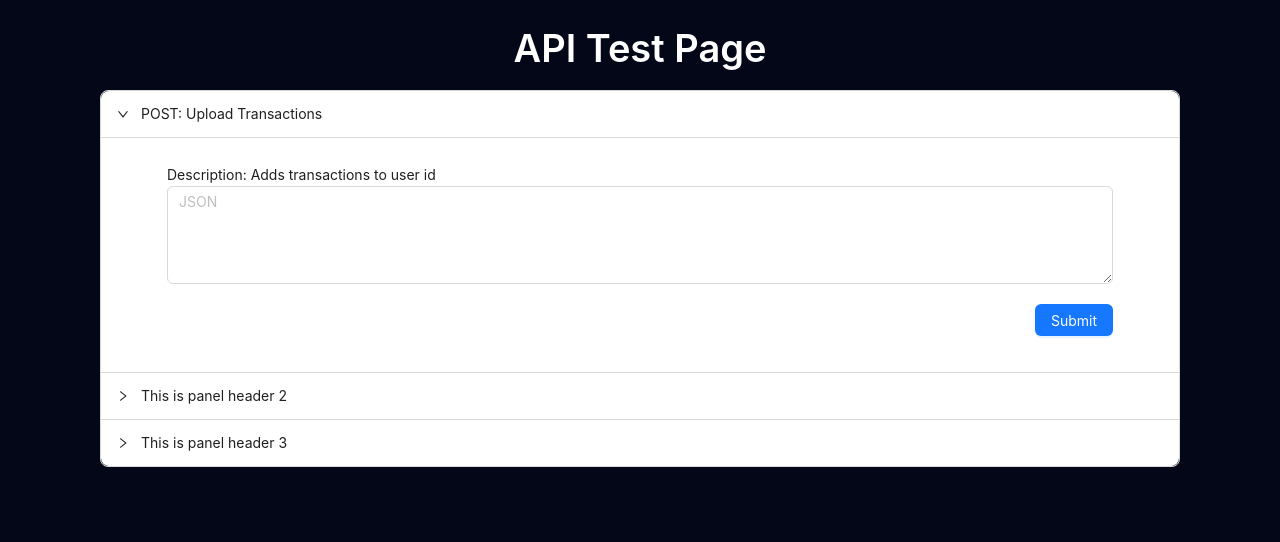
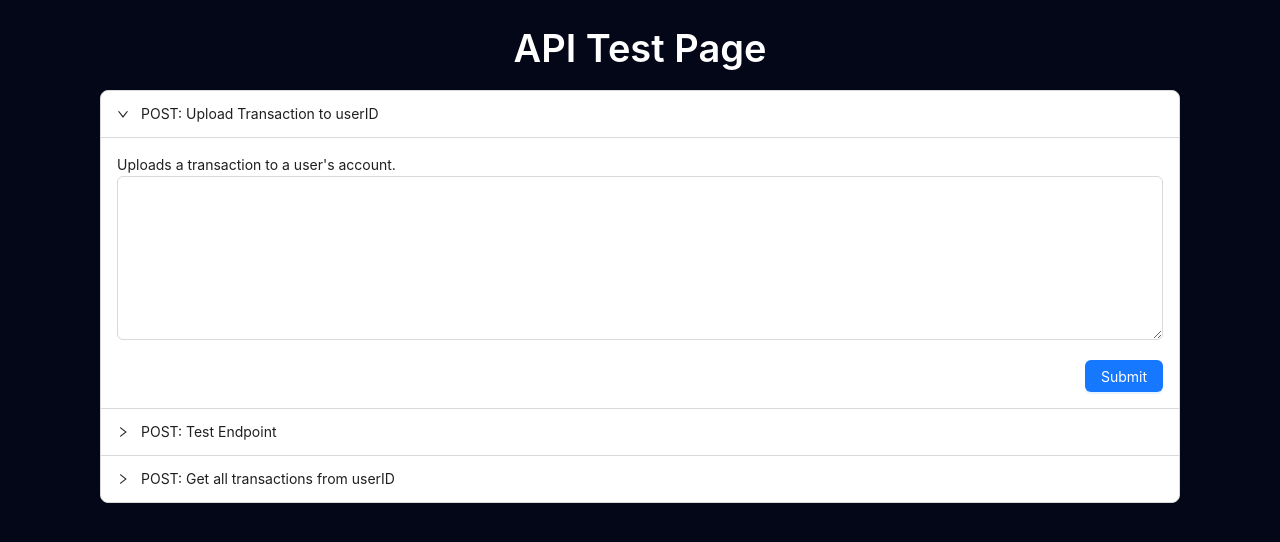
Before and after one commit to nichtg/Moniwise, a React (Vite) app: page /api in a window 1280 px wide. Shown: the top 542 px of the page. Built offline with nearby package versions, Linux system fonts and the light colour scheme.

Commit message:
added functionality to generate api endpoint elements based on a json file.

```diff
--- a/server.js
+++ b/server.js
@@ -19,5 +19,5 @@ app.get("/test", (req, res) => {
   res.send("Hello World!");
 });
 app.listen(3000, () =>
-  console.log("UI hosted on http://localhost:5173\nServer hosted on http://localhost:3000")
+  console.log("UI hosted on http://localhost:5173\nAPI Testing is on http://localhost:5173/api\nServer hosted on http://localhost:3000")
 );
--- /dev/null
+++ b/src/assets/ApiConfig.json
@@ -0,0 +1,26 @@
+[
+  {
+    "label": "Upload Transaction to userID",
+    "description": "Uploads a transaction to a user's account.",
+    "name": "uploadTransaction",
+    "method": "POST",
+    "input": "textarea",
+    "rules": [{ "required": true, "message": "Please input your description!" }]
+  },
+  {
+    "label": "Test Endpoint",
+    "description": "Test Endpoint",
+    "name": "testEndpoint",
+    "method": "POST",
+    "input": "text",
+    "rules": [{ "required": true, "message": "Please input your description!" }]
+  },
+  {
+    "label": "Get all transactions from userID",
+    "description": "Gets all transactions from a user's account.",
+    "name": "getTransactions",
+    "method": "POST",
+    "input": "textarea",
+    "rules": [{ "required": true, "message": "Please input your description!" }]
+  }
+]
--- /dev/null
+++ b/src/assets/ApiEndpointGenerator.jsx
@@ -0,0 +1,92 @@
+import { useState } from "react";
+import {
+  Button,
+  Card,
+  Col,
+  Collapse,
+  Form,
+  Input,
+  Row,
+  Typography,
+} from "antd";
+import "./../App.css";
+
+export const ApiEndpointGenerator = (apiConfig, onSubmit) => {
+  const [form] = Form.useForm();
+  const [selectedIndex, setSelectedIndex] = useState(0);
+  const [currentFormInput, setCurrentFormInput] = useState("");
+
+  const onFinish = (values) => {
+    //get values from formInput
+    console.log("currentFormInput: ", currentFormInput);
+    console.log("Form values:", form.getFieldValue(`${currentFormInput}`));
+
+    // onSubmit(values);
+  };
+
+  const onFinishFailed = (errorInfo) => {
+    console.log("currentFormInput: ", currentFormInput);
+    console.log("Failed:", errorInfo);
+  };
+
+  //reads the json file and creates a header for each api endpoint.
+  //each header contains a form, button, description and maybe input
+  return (
+    <div>
+      <Collapse
+        style={{
+          textAlign: "left",
+          background: "#ffffff",
+        }}
+        defaultActiveKey={selectedIndex}>
+        {apiConfig.map((section, index) => {
+          const { input, label, name, rules, description, method } = section;
+          return (
+            <Collapse.Panel key={index} header={`${method}: ${label}`}>
+              <Form
+                form={form}
+                name={`${name}-form`}
+                onFinish={onFinish}
+                onFinishFailed={onFinishFailed}>
+                <Typography.Text>{description}</Typography.Text>
+                {input === "textarea" && (
+                  <Form.Item name={`${name}-textarea`} rules={rules} noStyle>
+                    <Input.TextArea rows={7} />
+                  </Form.Item>
+                )}
+                {input === "text" && (
+                  <Form.Item name={`${name}-text`} rules={rules} noStyle>
+                    <Input />
+                  </Form.Item>
+                )}
+                <Row>
+                  <Col
+                    span={24}
+                    style={{
+                      display: "flex",
+                      justifyContent: "end",
+                      verticalAlign: "middle",
+                      padding: "20px 0px 0px 0px",
+                    }}>
+                    <Form.Item noStyle shouldUpdate={true}>
+                      <Button
+                        type="primary"
+                        onClick={() => {
+                          setCurrentFormInput(`${name}-${input}`);
+                        }}
+                        htmlType="submit">
+                        Submit
+                      </Button>
+                    </Form.Item>
+                  </Col>
+                </Row>
+              </Form>
+            </Collapse.Panel>
+          );
+        })}
+      </Collapse>
+    </div>
+  );
+};
+
+export default ApiEndpointGenerator;
--- a/src/assets/Api_ItemConfig.jsx
+++ b/src/assets/Api_ItemConfig.jsx
@@ -1,12 +1,42 @@
-import { Button, Col, Collapse, Row, Typography, theme } from "antd";
+//KEPT FOR REFERENCE ONLY, REPLACED BY ApiEndpointGenerator.jsx. Will be removed after migration is complete.
+import React from "react";
+import { Button, Col, Row, Typography, Form, Input } from "antd";
 import "./../App.css";
-import TextArea from "antd/es/input/TextArea";
 
-export const getItems = (panelStyle, createTransaction) => [
+const Api_ItemConfig = () => {
+  const [form] = Form.useForm();
+
+  const panelStyle = {
+    background: "#ffffff",
+  };
+
+  const onFinish = (values) => {
+    console.log("Form values:", values);
+  };
+
+  const onFinishFailed = (errorInfo) => {
+    console.log("Failed:", errorInfo);
+  };
+
+  const exampleJSON = {
+    key1: "value1",
+    key2: "value2",
+    key3: {
+      nestedKey1: "nestedValue1",
+      nestedKey2: "nestedValue2",
+    },
+  };
+
+  return [
     {
       key: "uploadTransactions",
       label: "POST: Upload Transactions",
       children: (
+        <Form
+          form={form}
+          name="POST"
+          onFinish={onFinish}
+          onFinishFailed={onFinishFailed}>
           <div
             style={{
               padding: "10px 50px 20px 50px",
@@ -17,11 +47,17 @@ export const getItems = (panelStyle, createTransaction) => [
                   Description: Adds transactions to user id
                 </Typography.Text>
               </Col>
-          <TextArea
-            id="createTransactionTextArea"
-            rows={4}
-            placeholder="JSON"
+              <Form.Item
+                noStyle
+                name="createTransactionTextArea"
+                rules={[
+                  { required: true, message: "Please input your transaction!" },
+                ]}>
+                <Input.TextArea
+                  rows={7}
+                  placeholder={JSON.stringify(exampleJSON, null, 2)} //2 spaces indentation
                 />
+              </Form.Item>
               <Col
                 span={24}
                 style={{
@@ -30,16 +66,19 @@ export const getItems = (panelStyle, createTransaction) => [
                   verticalAlign: "middle",
                   padding: "20px 0px 0px 0px",
                 }}>
+                <Form.Item noStyle shouldUpdate={true}>
                   <Button
                     className="submitApiButton"
                     id="createTransactionButton"
                     type="primary"
-              onClick={createTransaction}>
+                    htmlType="submit">
                     Submit
                   </Button>
+                </Form.Item>
               </Col>
             </Row>
           </div>
+        </Form>
       ),
       style: panelStyle,
     },
@@ -56,7 +95,6 @@ export const getItems = (panelStyle, createTransaction) => [
       style: panelStyle,
     },
   ];
+};
 
-export const panelStyle = {
-  background: "#ffffff",
-};
+export default Api_ItemConfig;
--- a/src/pages/ApiTestPage.jsx
+++ b/src/pages/ApiTestPage.jsx
@@ -1,11 +1,11 @@
-import { Button, Col, Collapse, Row, Typography, theme } from "antd";
+import { Button, Col, Collapse, Row, Typography, theme, Form } from "antd";
 import { useState } from "react";
 import "./../App.css";
-import { getItems, panelStyle } from "../assets/Api_ItemConfig";
+import ApiEndpointGenerator from "../assets/ApiEndpointGenerator";
+import Api_ItemConfig from "../assets/Api_ItemConfig";
+import apiConfig from "../assets/ApiConfig.json";
 
 const ApiTestPage = () => {
-  const [selectedIndex, setSelectedIndex] = useState("uploadTransactions");
-
   function createTransaction() {
     const requestOptions = {
       method: "POST",
@@ -53,14 +53,8 @@ const ApiTestPage = () => {
             padding: "0px 100px 50px 100px",
           }}>
           <Col span={24} align="middle">
-            <Collapse style={{
-              textAlign: "left",
-            }}
-              //items are stored in a... json? i think? in Api_ItemConfig.jsx
-              //ideally it should expand based on url params
-              items={getItems(panelStyle, createTransaction)}
-              defaultActiveKey={selectedIndex}
-            />
+            {/* Passes a json file containing endpoints to generate */}
+            {ApiEndpointGenerator(apiConfig, createTransaction)}
           </Col>
         </div>
       </Row>
```
Lines whose indentation alone changed are shown as unchanged.
